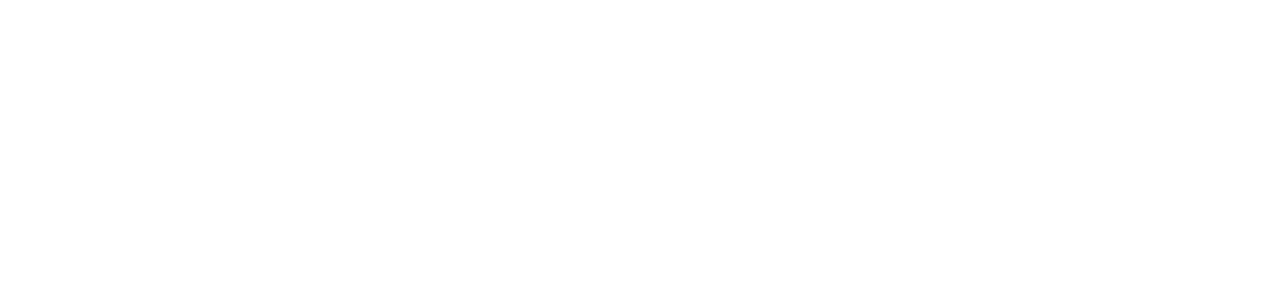
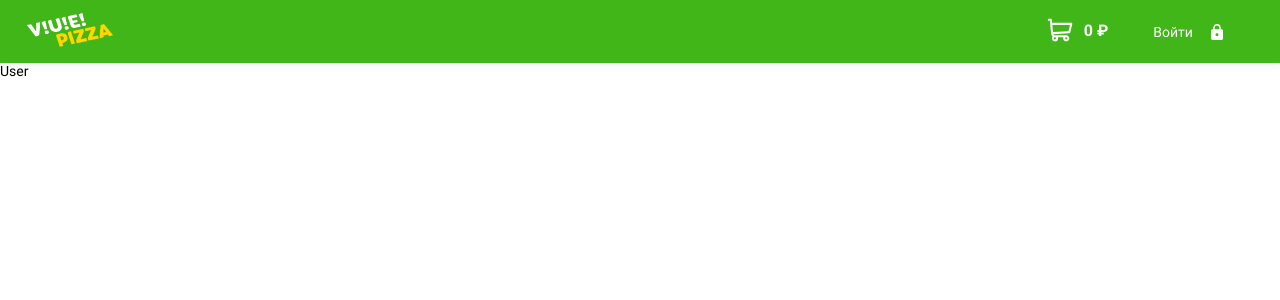
Before and after one commit to htmlacademy-univer-vue/2571315-vue-pizza-1, a Vue app in the folder frontend/: page /user in a window 1280 px wide. Before the commit this address had no page. Shown: the top 300 px of the page. Built offline with nearby package versions, Linux system fonts and the light colour scheme.

Commit message:
Переименование маршрутов

```diff
--- /dev/null
+++ b/frontend/src/Views/UserView.vue
@@ -0,0 +1,11 @@
+<script setup>
+
+</script>
+
+<template>
+<div>User</div>
+</template>
+
+<style scoped lang="scss">
+
+</style>
--- a/frontend/src/router/index.js
+++ b/frontend/src/router/index.js
@@ -6,7 +6,7 @@ const router = createRouter({
     {
       path: '/auth',
       name: 'auth',
-      component: () => import('@/views/AuthView.vue'),
+      component: () => import('@/Views/LoginView.vue'),
     },
     {
       path: '/',
@@ -25,12 +25,17 @@ const router = createRouter({
         {
           path: 'history',
           name: 'history',
-          component: () => import('@/views/HistoryView.vue'),
+          component: () => import('@/Views/OrdersView.vue'),
         },
         {
           path: 'profile',
           name: 'profile',
-          component: () => import('@/views/AuthView.vue'),
+          component: () => import('@/Views/LoginView.vue'),
+        },
+        {
+          path: 'user',
+          name: 'user',
+          component: () => import('@/Views/UserView.vue'),
         }
       ]
     }
```
Also changed, not shown: frontend/src/Views/LoginView.vue (renamed from frontend/src/Views/AuthView.vue), frontend/src/Views/OrdersView.vue (renamed from frontend/src/Views/HistoryView.vue).
